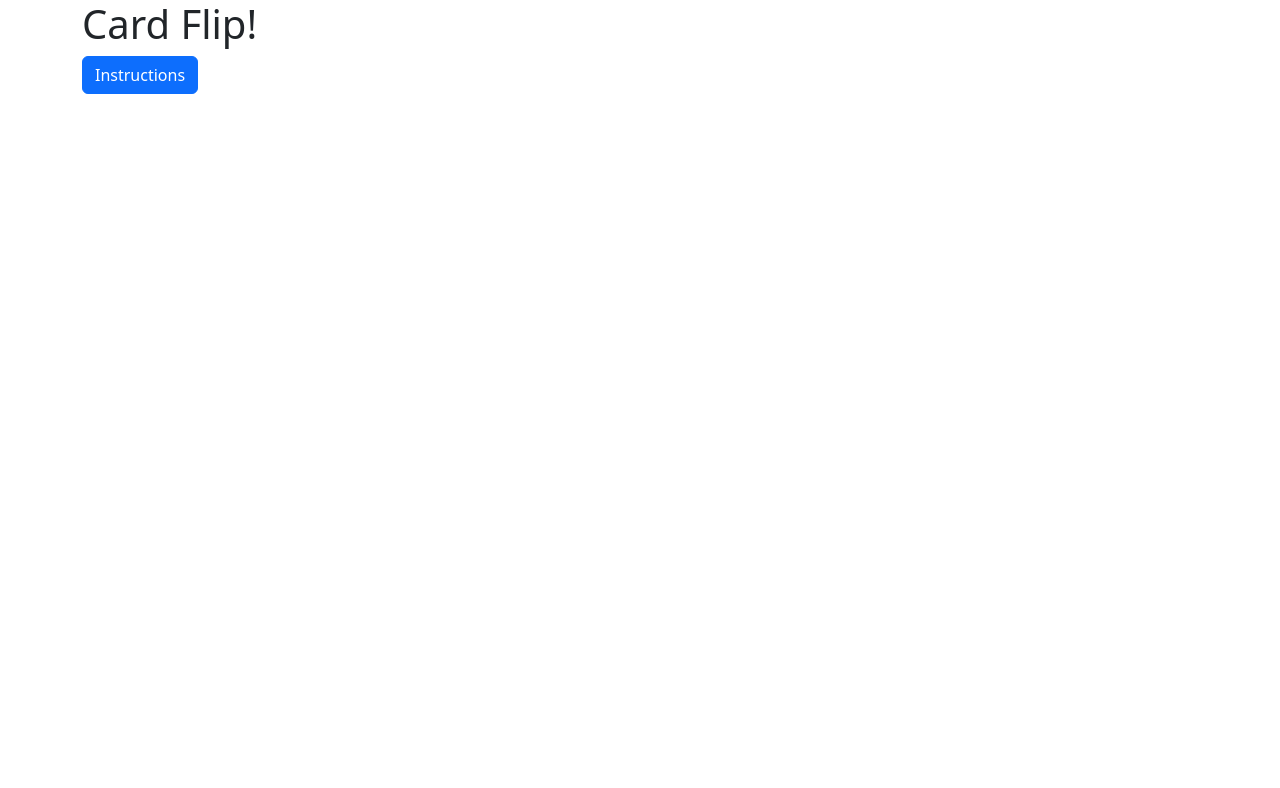
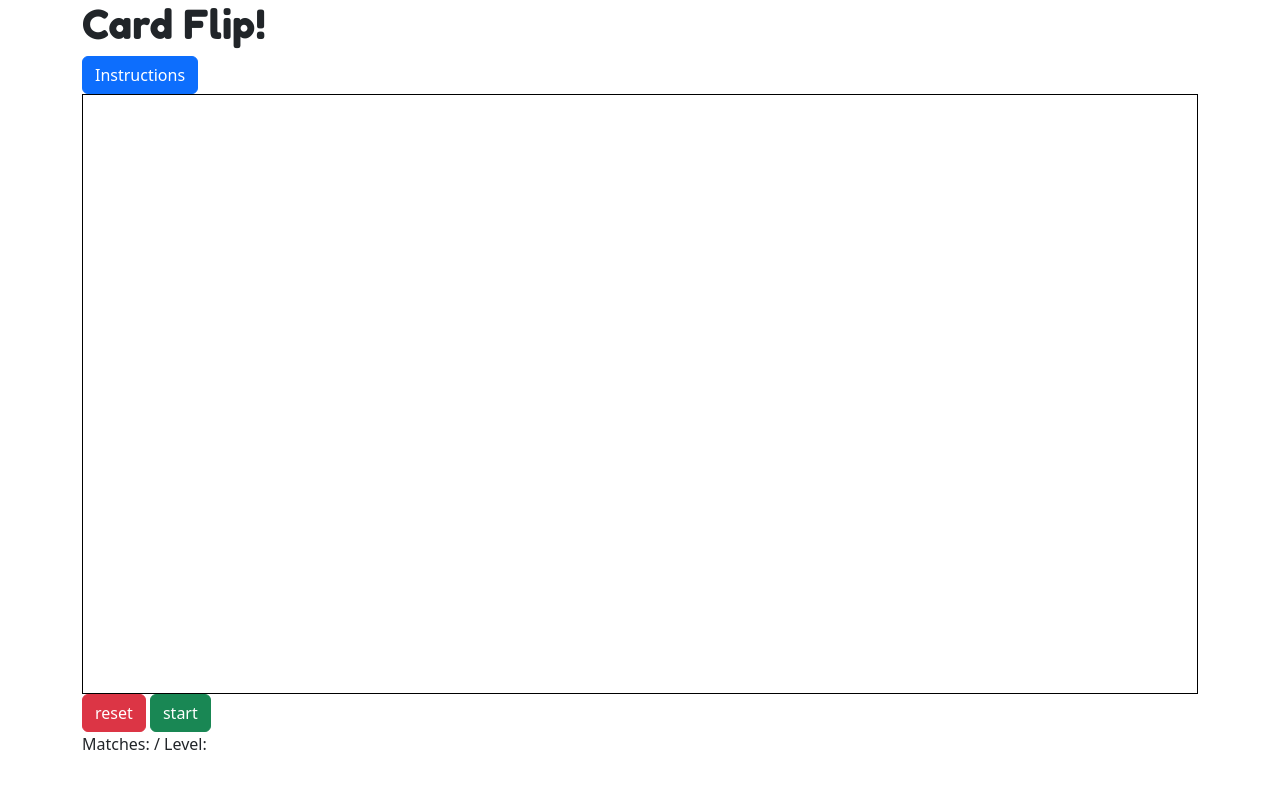
Before and after one commit to Charlie-Walsh/milestone-project-2, a plain HTML site: page index.html in a window 1280 px wide. Drawn offline with nearby package versions, Linux system fonts and the light colour scheme.

Commit message:
style: Logo font family changed. Game area defined with border and size. Buttons added to bottom of game to start and reset. Score holders added.

```diff
--- a/assets/css/style.css
+++ b/assets/css/style.css
@@ -1 +1,29 @@
 @import url('https://fonts.googleapis.com/css2?family=Fredoka+One&family=Prompt:ital@0;1&display=swap');
+
+/* Typography*/
+
+.prompt {
+    font-family: "Prompt", sans-serif;
+}
+
+/* Page */
+
+.logo {
+    font-family: "Fredoka One", sans-serif;
+}
+
+/* Game area */
+
+
+.container {
+    width: 100%;
+    margin: 0, auto;
+}
+
+.game-box {
+    display: flex;
+    flex-wrap: wrap;
+    height: 600px;
+    width: 100%;
+    border: 1px solid black;
+}
--- a/index.html
+++ b/index.html
@@ -20,6 +20,12 @@
             Instructions
           </button>
         <div class="game-box"></div>
+        <button type="button" class="btn btn-danger">reset</button>
+        <button type="button" class="btn btn-success">start</button>
+        <div>
+          <p>Matches: <span id="matches-holder"></span> / <span id="matches-max"></span>
+          Level: <span id="level-holder"></span></p>
+        </div>
     </div>
 <!--Intructions Modal-->
     <div class="modal fade" id="instructions-modal" tabindex="-1" aria-labelledby="instructions" aria-hidden="true">
```
